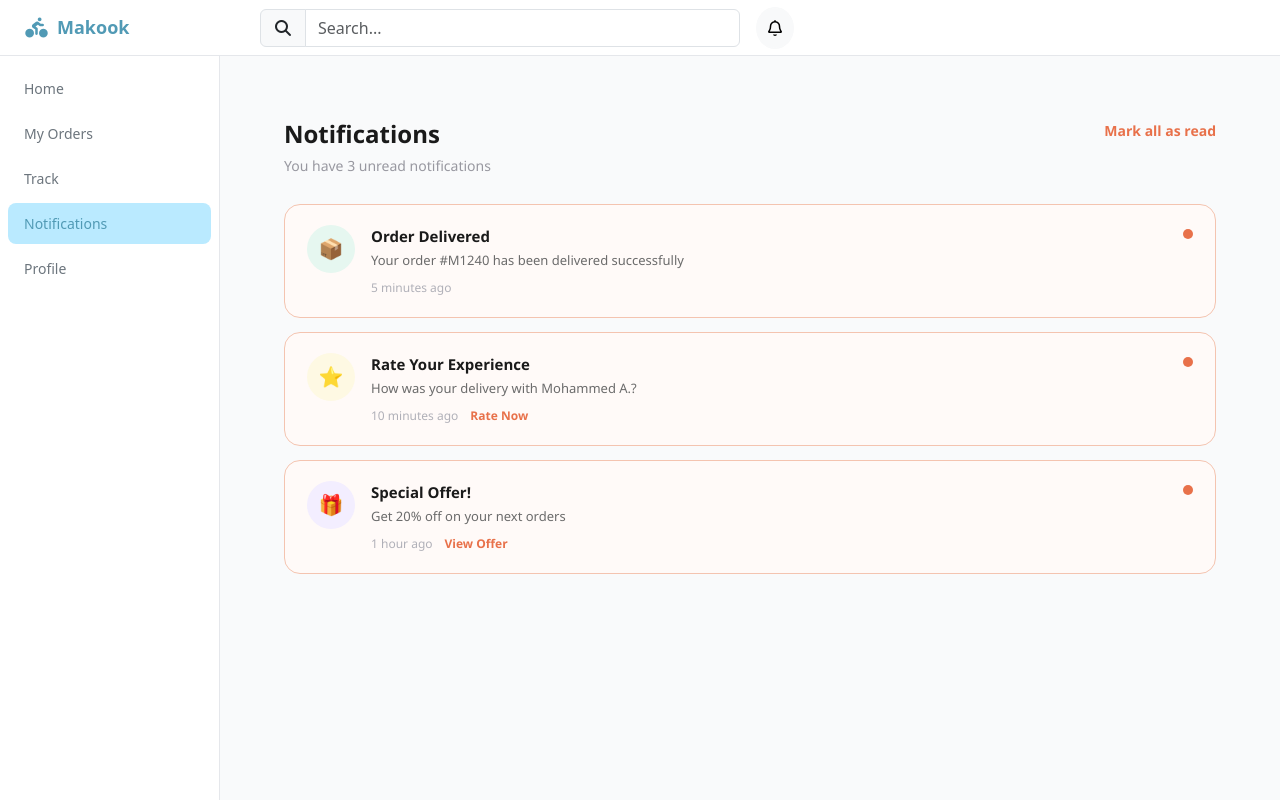
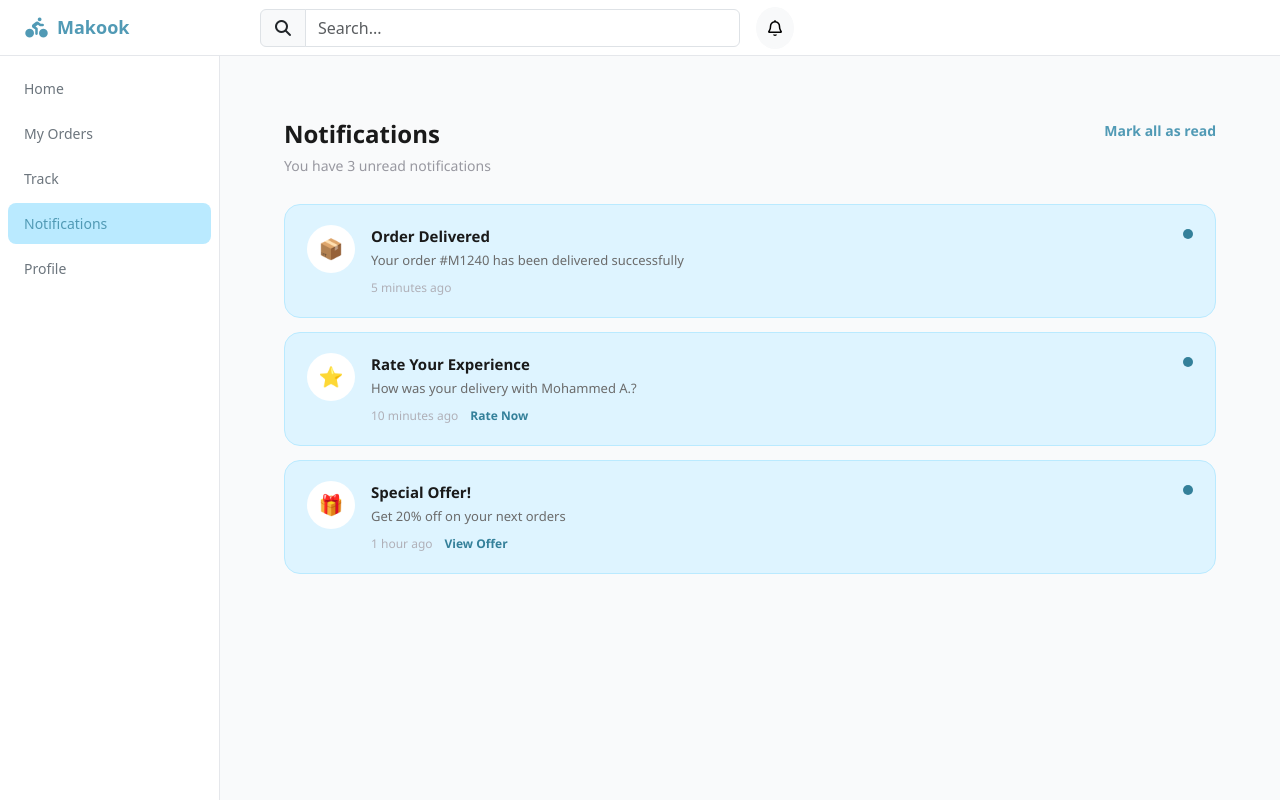
Before and after one commit to NourMoftah/Atrium, a React (Vite) app in the folder frontend-react/: page /notifications in a window 1280 px wide. Built offline with nearby package versions, Linux system fonts and the light colour scheme.

Commit message:
edit {category Card - DriverCard - home page - notification page - trackOrders - layout}

```diff
--- a/frontend-react/package.json
+++ b/frontend-react/package.json
@@ -11,6 +11,7 @@
   },
   "dependencies": {
     "bootstrap": "^5.3.8",
+    "dotenv": "^17.4.2",
     "react": "^19.2.4",
     "react-bootstrap": "^2.10.10",
     "react-dom": "^19.2.4",
--- a/frontend-react/src/components/DriverCard/DriverCard.css
+++ b/frontend-react/src/components/DriverCard/DriverCard.css
@@ -11,7 +11,9 @@
 
   cursor: pointer;
 
-  transition: transform 0.22s ease, box-shadow 0.22s ease;
+  transition:
+    transform 0.22s ease,
+    box-shadow 0.22s ease;
   width: 100%;
 }
 
--- a/frontend-react/src/components/DriverCard/DriverCard.jsx
+++ b/frontend-react/src/components/DriverCard/DriverCard.jsx
@@ -7,17 +7,15 @@ const DriverCard = ({
   rating = 4.9,
   isOnline = true,
   avatarColor = "#BAEAFF",
-  avatarTextColor = "#519AB5",
+  avatarTextColor = "#004D62",
   onClick,
 }) => {
   const initial = name.charAt(0).toUpperCase();
 
   return (
     <div className="driver-card" onClick={onClick}>
-      {/* Online dot */}
       <div className={`status-dot ${isOnline ? "online" : "offline"}`} />
 
-      {/* Top */}
       <div className="driver-top">
         <div
           className="avatar"
@@ -35,7 +33,6 @@ const DriverCard = ({
         </div>
       </div>
 
-      {/* Bottom */}
       <div className="driver-rating">
         <FaStar style={{ color: "#0C6780" }} />
         <span className="rating">{rating.toFixed(1)}</span>
--- a/frontend-react/src/components/categoryCard/Category.jsx
+++ b/frontend-react/src/components/categoryCard/Category.jsx
@@ -11,7 +11,6 @@ const CategoryCard = ({
 }) => {
   return (
     <div className="category-card" onClick={onClick}>
-      {/* Left */}
       <div className="card-left">
         <div
           className="card-icon"
@@ -23,7 +22,6 @@ const CategoryCard = ({
         <span className="card-title">{title}</span>
       </div>
 
-      {/* Right */}
       <div
         className="card-badge"
         style={{
--- a/frontend-react/src/layouts/MainLayout.jsx
+++ b/frontend-react/src/layouts/MainLayout.jsx
@@ -40,7 +40,6 @@ const MainLayout = () => {
         </Button>
       </header>
 
-      {/* Body */}
       <div className={styles.body}>
         {/* Sidebar */}
         <aside className={styles.sidebar}>
--- a/frontend-react/src/pages/home/HomePage.jsx
+++ b/frontend-react/src/pages/home/HomePage.jsx
@@ -1,5 +1,7 @@
 import React from "react";
 import { FaBox, FaClock, FaLocationArrow, FaStar } from "react-icons/fa";
+
+import { BACKEND_URL } from "../../../../options";
 
 import StatusCard from "../../components/card/Card";
 import CategoryCard from "../../components/categoryCard/Category";
@@ -7,8 +9,10 @@ import DriverCard from "../../components/DriverCard/DriverCard";
 import RecentOrders from "../../components/RecentOrders/RecentOrders";
 import WelcomeHome from "../../components/welcomeHome/WelcomeHome";
 
+console.log(BACKEND_URL);
+
 // constant right now until the backend send the endpoints
-const PRIMARY_COLOR = "#34809A";
+const PRIMARY_COLOR = "#3b889d";
 
 const categories = [
   {
@@ -56,8 +60,8 @@ const drivers = [
     distance: "0.5 km away",
     rating: 4.9,
     isOnline: true,
-    avatarColor: "#BAEAFF",
-    avatarTextColor: "#519AB5",
+    avatarColor: "#87ceeb",
+    avatarTextColor: "#3b889d",
   },
   {
     id: "fatima",
@@ -115,8 +119,7 @@ const gridStyle = {
 const HomePage = () => {
   return (
     <div className="container py-4">
-
-      <WelcomeHome/>
+      <WelcomeHome />
 
       {/* Status Cards */}
       <div className="d-flex flex-wrap gap-3 mb-5">
--- a/frontend-react/src/pages/notification/Notification.jsx
+++ b/frontend-react/src/pages/notification/Notification.jsx
@@ -5,8 +5,8 @@ const NOTIFICATIONS = [
   {
     id: 1,
     icon: "📦",
-    iconBg: "#E6F7F0",
-    iconColor: "#2E9E6B",
+    iconBg: "#FFFFFF",
+    iconColor: "#DEF4FF",
     title: "Order Delivered",
     desc: "Your order #M1240 has been delivered successfully",
     time: "5 minutes ago",
@@ -15,8 +15,8 @@ const NOTIFICATIONS = [
   {
     id: 2,
     icon: "⭐",
-    iconBg: "#FEF9E3",
-    iconColor: "#C9A227",
+    iconBg: "#FFFFFF",
+    iconColor: "#DEF4FF",
     title: "Rate Your Experience",
     desc: "How was your delivery with Mohammed A.?",
     time: "10 minutes ago",
@@ -26,8 +26,8 @@ const NOTIFICATIONS = [
   {
     id: 3,
     icon: "🎁",
-    iconBg: "#F3EEFF",
-    iconColor: "#7B4FBF",
+    iconBg: "#FFFFFF",
+    iconColor: "#DEF4FF",
     title: "Special Offer!",
     desc: "Get 20% off on your next orders",
     time: "1 hour ago",
--- a/frontend-react/src/pages/notification/notification.css
+++ b/frontend-react/src/pages/notification/notification.css
@@ -29,7 +29,7 @@
   cursor: pointer;
   font-size: 14px;
   font-weight: 600;
-  color: #e8714a;
+  color: #519AB5;
   padding: 0;
   transition: opacity 0.2s ease;
 }
@@ -63,8 +63,8 @@
 }
 
 .notif-item.unread {
-  border-color: #f4c4b0;
-  background-color: #fffaf8;
+  border-color: #BAEAFF;
+  background-color: #DEF4FF;
 }
 
 .notif-icon {
@@ -114,7 +114,7 @@
 .footer a {
   font-size: 12px;
   font-weight: 700;
-  color: #e8714a;
+  color: #34809A;
   text-decoration: none;
   transition: opacity 0.2s ease;
 }
@@ -127,7 +127,7 @@
   width: 10px;
   height: 10px;
   border-radius: 50%;
-  background-color: #e8714a;
+  background-color: #34809A;
   flex-shrink: 0;
   margin-top: 4px;
 }
--- /dev/null
+++ b/frontend-react/src/pages/trackOrders/TrackOrders.jsx
@@ -0,0 +1,14 @@
+import { useParams } from "react-router-dom";
+
+const TrackOrders = () => {
+  const { id } = useParams();
+
+  return (
+    <div style={{ padding: "30px" }}>
+      <h1>Track Order</h1>
+      <p>Order ID: {id}</p>
+    </div>
+  );
+};
+
+export default TrackOrders;
```
Also changed, not shown: 2 other files (tests, documents, lock files or other folders).
